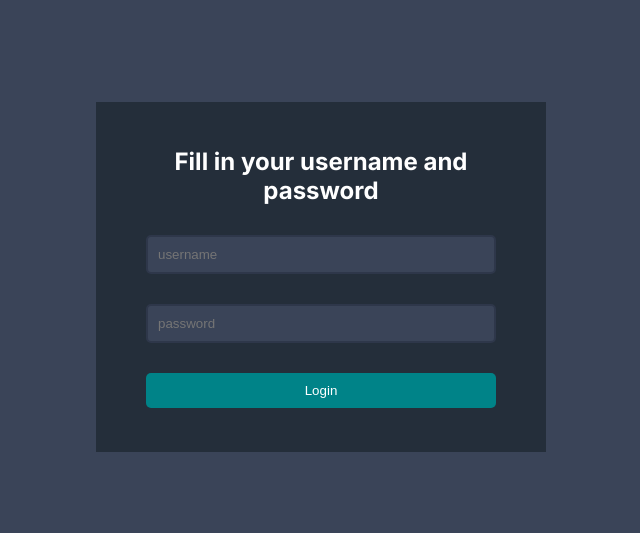
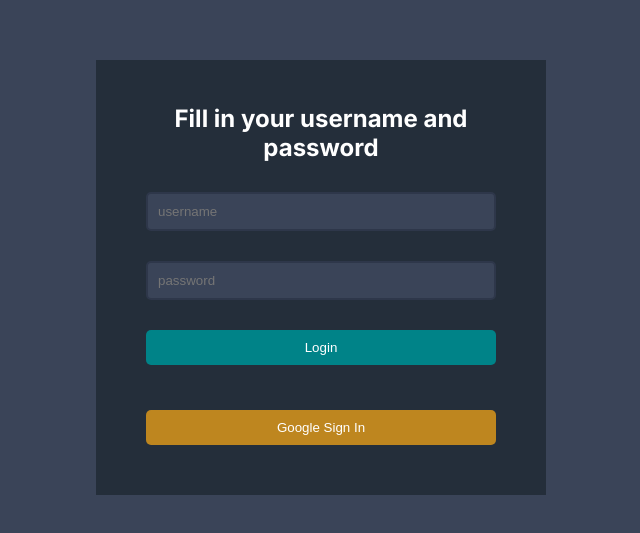
Before and after one commit to free3et/dashboard, a Next.js app: page /login in a window 1280 px wide. Shown: the part 123-656 px from the top of the page, without its empty margins (319-959 px from the left). Built offline with nearby package versions, Linux system fonts and the light colour scheme; no server answers.

Commit message:
update google btn

```diff
--- a/app/ui/login/loginForm/loginForm.tsx
+++ b/app/ui/login/loginForm/loginForm.tsx
@@ -2,14 +2,17 @@
 import React from "react";
 import styles from "./loginForm.module.css";
 import { useFormState } from "react-dom";
-import { authenticate } from "../../../lib/actions";
-import { GoogleButton } from "./GoogleButton";
+import { authenticate, googleAuthenticate } from "../../../lib/actions";
 
 const LoginForm = () => {
   const [state, formAction] = useFormState(authenticate, undefined);
+  const [errorMsgGoogle, dispatchGoogle] = useFormState(
+    googleAuthenticate,
+    undefined
+  );
 
   return (
-    <>
+    <div className={styles.wrapper}>
       <form action={formAction} className={styles.form}>
         <h2 className={styles.title}>Fill in your username and password</h2>
         <input type="text" placeholder="username" name="username" />
@@ -17,9 +20,11 @@ const LoginForm = () => {
         <button>Login</button>
 
         {state && state}
-        {/*   <GoogleButton /> */}
       </form>
-    </>
+      <form className={styles.googleform} action={dispatchGoogle}>
+        <button>Google Sign In</button>
+      </form>
+    </div>
   );
 };
 
```
